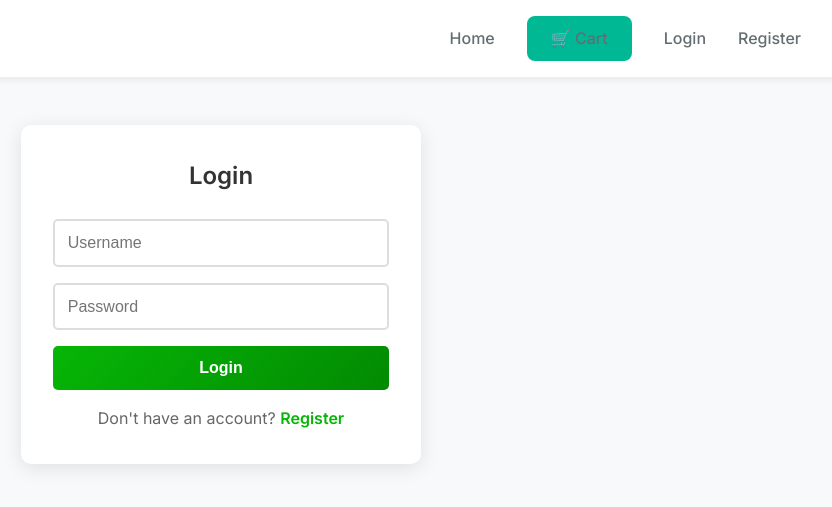
After one commit to KaiNabea/CPAN214Project, a Django app: template MerchantWebsite/templates/login.html in a window 1280 px wide. The commit adds this page. Shown: the top 507 px of the page, without its empty margins (419-1251 px from the left). Run offline with Django 5.2, Linux system fonts and the light colour scheme; the template is opened without the code that fills it, so the values that code supplies are empty.

Commit message:
added login and registration pages

```diff
--- a/MerchantWebsite/MerchantWebsite/urls.py
+++ b/MerchantWebsite/MerchantWebsite/urls.py
@@ -21,7 +21,7 @@ from django.conf.urls.static import static
 
 urlpatterns = [
     path('admin/', admin.site.urls),
-    path('products/', include('products.urls'))
+    path('', include('products.urls'))
 ]
 if settings.DEBUG:
     urlpatterns += static(settings.MEDIA_URL, document_root=settings.MEDIA_ROOT)
--- a/MerchantWebsite/products/models.py
+++ b/MerchantWebsite/products/models.py
@@ -3,6 +3,7 @@ from django.contrib.auth.models import User
 from decimal import Decimal
 
 # Create your models here.
+
 class Products(models.Model):
     product = models.CharField(max_length=60)
     price = models.DecimalField(max_digits=10, decimal_places=2)
--- a/MerchantWebsite/products/urls.py
+++ b/MerchantWebsite/products/urls.py
@@ -3,6 +3,9 @@ from . import views
 
 urlpatterns = [
     path('', views.product_list, name = 'product_list'),
+    path('register', views.register, name = 'register'),
+    path('login', views.user_login, name = 'login'),
+    path('logout', views.user_logout, name = 'logout'),
     path('add-to-cart/<int:product_id>/', views.add_to_cart, name = 'add_to_cart'),
     path('cart/', views.view_cart, name = 'view_cart'),
     path('update-cart/<int:item_id>/', views.update_cart_item, name = 'update_cart_item'),
--- a/MerchantWebsite/products/templates/products/base.html
+++ b/MerchantWebsite/templates/base.html
@@ -88,6 +88,75 @@
             max-width: 1200px;
             margin: 2rem auto;
             padding: 0 20px;
+        }
+
+        /* Login/Register */
+
+        .auth-container {
+            max-width: 400px;
+            margin: 3rem auto;
+            padding: 2rem;
+            background: white;
+            border-radius: 10px;
+            box-shadow: 0 4px 20px rgba(0, 0, 0, 0.1);
+        }
+
+        .auth-container h2 {
+            text-align: center;
+            color: #333;
+            margin-bottom: 1.5rem;
+        }
+
+        .auth-form input[type="text"],
+        .auth-form input[type="password"],
+        .auth-form input[type="email"] {
+            width: 100%;
+            padding: 0.8rem;
+            margin-bottom: 1rem;
+            border: 2px solid #ddd;
+            border-radius: 5px;
+            font-size: 1rem;
+            box-sizing: border-box;
+            transition: border-color 0.3s;
+        }
+
+        .auth-form input:focus {
+            outline: none;
+            border-color: #06b606;
+        }
+
+        .auth-form button {
+            width: 100%;
+            padding: 0.8rem;
+            background: linear-gradient(135deg, #06b606 0%, #028a02 100%);
+            color: white;
+            border: none;
+            border-radius: 5px;
+            font-size: 1rem;
+            font-weight: bold;
+            cursor: pointer;
+            transition: transform 0.2s, box-shadow 0.2s;
+        }
+
+        .auth-form button:hover {
+            transform: translateY(-2px);
+            box-shadow: 0 4px 12px rgba(6, 182, 6, 0.4);
+        }
+
+        .auth-link {
+            text-align: center;
+            margin-top: 1rem;
+            color: #666;
+        }
+
+        .auth-link a {
+            color: #06b606;
+            text-decoration: none;
+            font-weight: bold;
+        }
+
+        .auth-link a:hover {
+            text-decoration: underline;
         }
 
         /* Page Header */
@@ -320,10 +389,18 @@
         <div class="nav-container">
             <a href="{% url 'product_list' %}" class="logo"></a>
             <div class="nav-links">
-                <a href="{% url 'product_list' %}">Shop</a>
-                <a href="{% url 'view_cart' %}" class="cart-button">
-                    🛒 Cart
-                </a>
+                <a href="{% url 'product_list' %}">Home</a>
+                <a href="{% url 'view_cart' %}" class="cart-button">🛒 Cart</a>
+                {% if user.is_authenticated %}
+                    <span>Welcome, {{ user.username }}!</span>
+                    {% if user.is_staff %}
+                        <a href="{% url 'admin:index' %}">Admin Panel</a>
+                    {% endif %}
+                    <a href="{% url 'logout' %}">Logout</a>
+                {% else %}
+                    <a href="{% url 'login' %}">Login</a>
+                    <a href="{% url 'register' %}">Register</a>
+                {% endif %}
             </div>
         </div>
     </nav>
--- a/MerchantWebsite/products/templates/products/cart.html
+++ b/MerchantWebsite/templates/cart.html
@@ -1,4 +1,4 @@
-{% extends 'products/base.html' %}
+{% extends 'base.html' %}
 
 {% block title %}Shopping Cart - Merchant Website{% endblock %}
 
--- /dev/null
+++ b/MerchantWebsite/templates/login.html
@@ -0,0 +1,20 @@
+{% extends 'base.html' %}
+
+{% block title %}Login{% endblock %}
+
+{% block content %}
+<div class="auth-container">
+    <div class="auth-form">
+        <h2>Login</h2>
+        <form method="post">
+            {% csrf_token %}
+            <input type="text" name="username" placeholder="Username" required>
+            <input type="password" name="password" placeholder="Password" required>
+            <button type="submit">Login</button>
+        </form>
+    </div>
+    <div class="auth-link">
+        <p>Don't have an account? <a href="{% url 'register' %}">Register</a></p>
+    </div>
+</div>
+{% endblock %}
--- a/MerchantWebsite/products/templates/products/product_list.html
+++ b/MerchantWebsite/templates/product_list.html
@@ -1,4 +1,4 @@
-{% extends 'products/base.html' %}
+{% extends 'base.html' %}
 
 {% block title %}Our Products - Merchant Website{% endblock %}
 
```
Also changed, not shown: MerchantWebsite/MerchantWebsite/settings.py (+6 -1 lines), MerchantWebsite/products/views.py (+39 -6 lines), MerchantWebsite/templates/register.html (added, +19 -0 lines).
